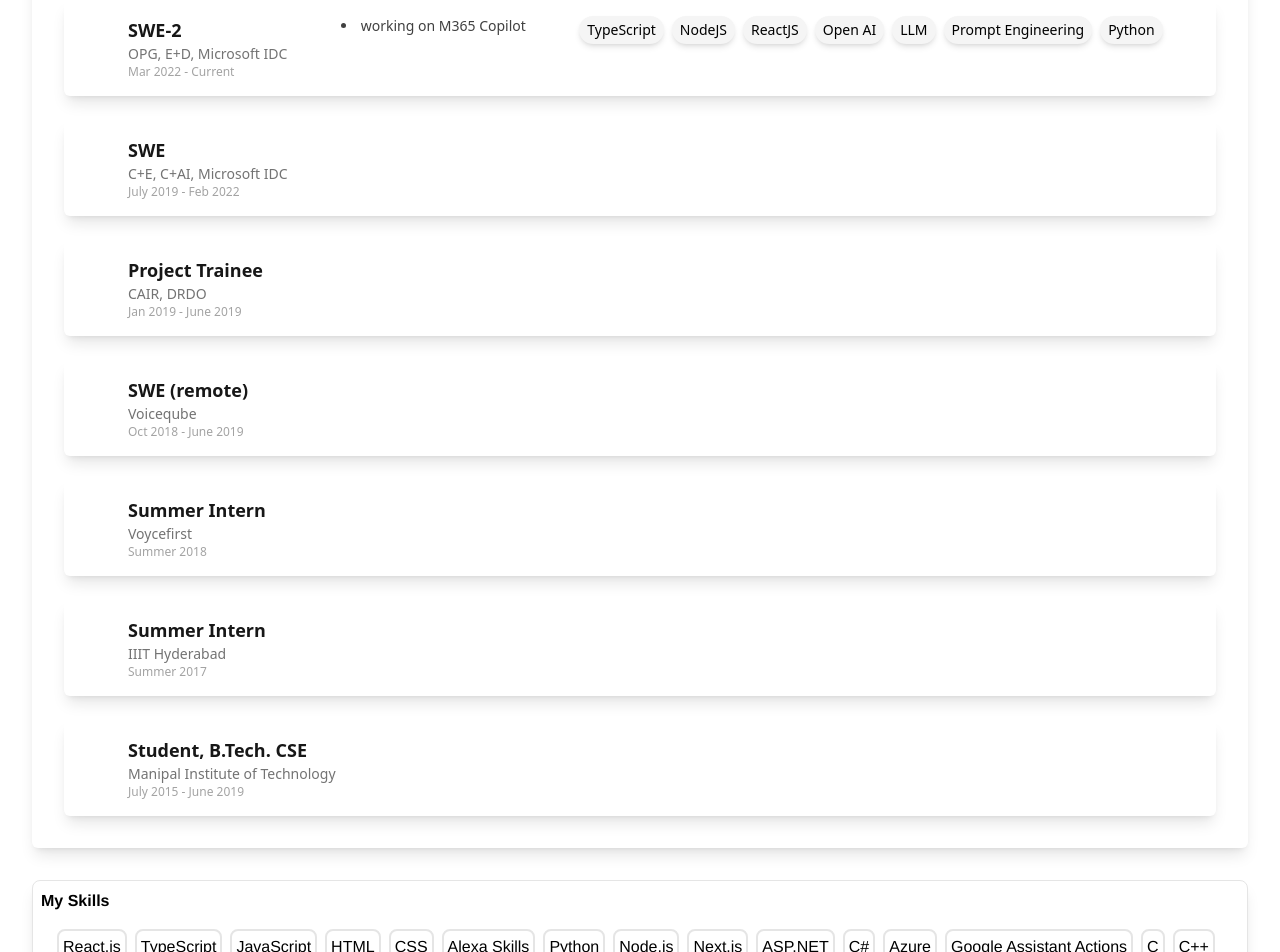
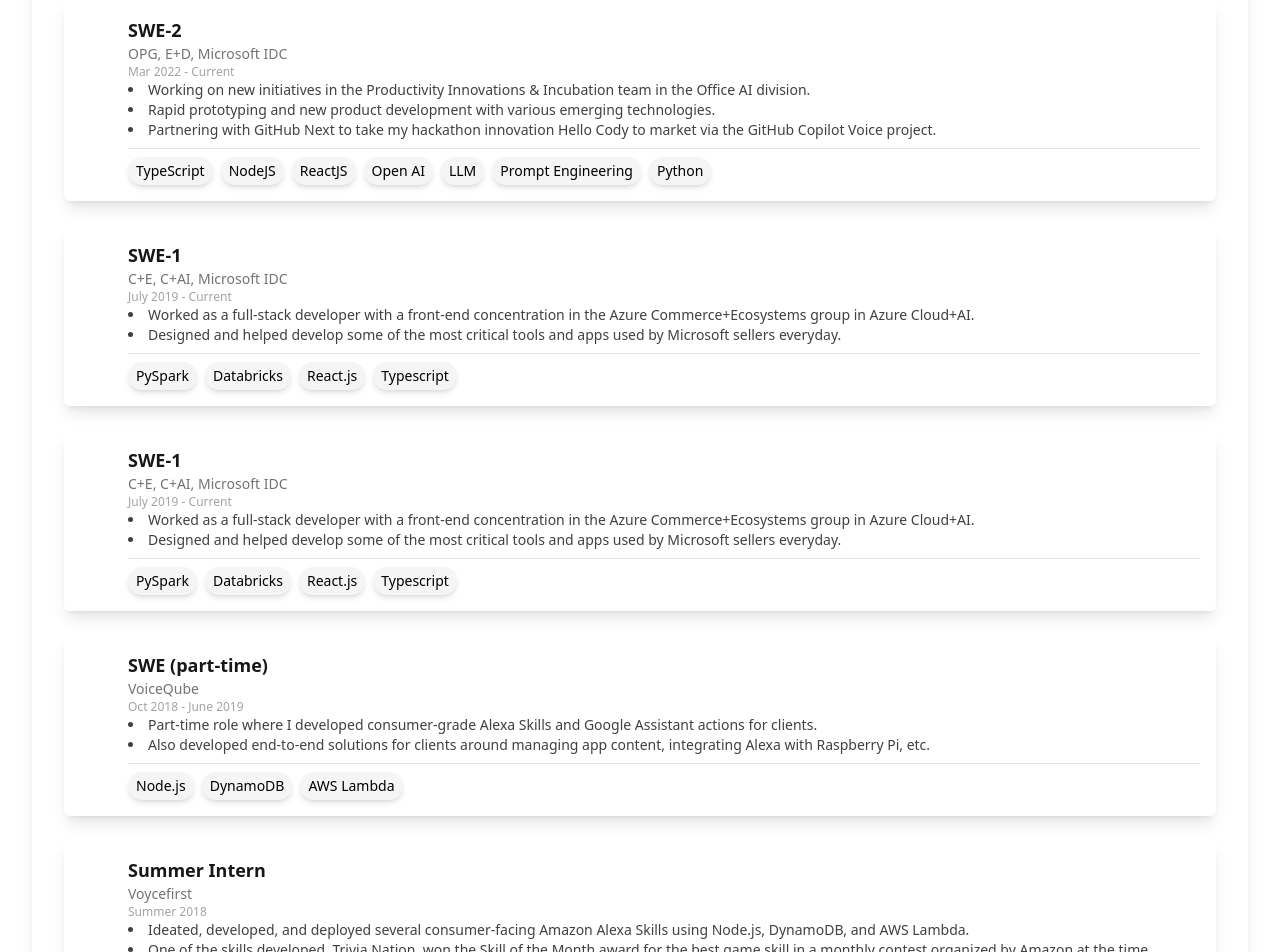
Before and after one commit to priyankark/PriyankarKumarPortfolio, a Next.js app: page / in a window 1280 px wide. Shown: the part 820-1772 px from the top of the page. Built offline with nearby package versions, Linux system fonts and the light colour scheme.

Commit message:
Better looking

```diff
--- a/components/TimeLine.tsx
+++ b/components/TimeLine.tsx
@@ -1,5 +1,13 @@
 import React from 'react';
 import { motion } from 'framer-motion';
+
+interface Step {
+  position: string;
+  company: string;
+  dates: string;
+  description: string[];
+  skills: string[];
+}
 
 const cardVariants = {
   hidden: { opacity: 0, y: 20 },
@@ -11,7 +19,7 @@
   visible: { opacity: 1, x: 0 },
 };
 
-const StepCard = ({ step }) => (
+const StepCard: React.FC<{ step: Step }> = ({ step }) => (
   <motion.div
     className="flex space-x-4 items-start bg-white p-4 rounded-md shadow-lg"
     variants={cardVariants}
@@ -27,7 +35,7 @@
       </div>
     </div>
     <motion.div
-      className="flex-grow"
+      className="flex flex-1 flex-col"
       variants={sectionVariants}
       initial="hidden"
       animate="visible"
@@ -37,23 +45,10 @@
       </div>
       <div className="text-sm text-gray-500">{step.company}</div>
       <div className="text-xs text-gray-400">{step.dates}</div>
-    </motion.div>
-    <motion.div
-      className="flex-grow"
-      variants={sectionVariants}
-      initial="hidden"
-      animate="visible"
-    >
       <ul className="list-disc list-inside text-sm text-gray-700">
         {step?.description?.map((item, idx) => <li key={idx}>{item}</li>)}
       </ul>
-    </motion.div>
-    <motion.div
-      className="flex-grow"
-      variants={sectionVariants}
-      initial="hidden"
-      animate="visible"
-    >
+      <hr className="my-2" /> {/* Add this for a divider */}
       <div className="flex flex-wrap gap-2">
         {step?.skills?.map((skill, idx) => (
           <div
@@ -67,7 +62,8 @@
   </motion.div>
 );
 
-const Timeline = ({ steps }) => (
+
+const Timeline: React.FC<{ steps: Step[] }> = ({ steps }) => (
   <div className="p-8 space-y-4 shadow-lg bg-white rounded-md">
     <h2 className="text-2xl font-bold text-gray-900">Experience Timeline</h2>
     <div className="space-y-6">
@@ -87,7 +83,7 @@
             },
           }}
         >
-          {step && <StepCard step={step} />}
+          <StepCard step={step} />
         </motion.div>
       ))}
     </div>
--- a/pages/index.js
+++ b/pages/index.js
@@ -23,13 +23,42 @@
         </div>
         <div className="w-full">
           <TimeLine steps={[
-            { dates: "Mar 2022 - Current", position: 'SWE-2', company: 'OPG, E+D, Microsoft IDC', description: ["working on M365 Copilot"], skills: ["TypeScript", "NodeJS", "ReactJS", "Open AI", "LLM", "Prompt Engineering", "Python"] },
-            { dates: "July 2019 - Feb 2022", position: 'SWE', company: 'C+E, C+AI, Microsoft IDC' },
-            { dates: "Jan 2019 - June 2019", position: 'Project Trainee', company: 'CAIR, DRDO' },
-            { dates: "Oct 2018 - June 2019", position: 'SWE (remote)', company: 'Voiceqube' },
-            { dates: "Summer 2018", position: 'Summer Intern', company: 'Voycefirst' },
-            { dates: "Summer 2017", position: 'Summer Intern', company: 'IIIT Hyderabad' },
-            { dates: "July 2015 - June 2019", position: "Student, B.Tech. CSE", company: "Manipal Institute of Technology" }
+            {
+              dates: "Mar 2022 - Current", position: 'SWE-2', company: 'OPG, E+D, Microsoft IDC', description: [
+                "Working on new initiatives in the Productivity Innovations & Incubation team in the Office AI division.",
+                "Rapid prototyping and new product development with various emerging technologies.",
+                "Partnering with GitHub Next to take my hackathon innovation Hello Cody to market via the GitHub Copilot Voice project."
+              ], skills: ["TypeScript", "NodeJS", "ReactJS", "Open AI", "LLM", "Prompt Engineering", "Python"]
+            },
+            {
+              dates: "July 2019 - Current", position: 'SWE-1', company: 'C+E, C+AI, Microsoft IDC', description: [
+                "Worked as a full-stack developer with a front-end concentration in the Azure Commerce+Ecosystems group in Azure Cloud+AI.",
+                "Designed and helped develop some of the most critical tools and apps used by Microsoft sellers everyday."
+              ], skills: ["PySpark", "Databricks", "React.js", "Typescript"]
+            },
+            {
+              dates: "July 2019 - Current", position: 'SWE-1', company: 'C+E, C+AI, Microsoft IDC', description: [
+                "Worked as a full-stack developer with a front-end concentration in the Azure Commerce+Ecosystems group in Azure Cloud+AI.",
+                "Designed and helped develop some of the most critical tools and apps used by Microsoft sellers everyday."
+              ], skills: ["PySpark", "Databricks", "React.js", "Typescript"]
+            },
+            {
+              dates: "Oct 2018 - June 2019", position: 'SWE (part-time)', company: 'VoiceQube', description: [
+                "Part-time role where I developed consumer-grade Alexa Skills and Google Assistant actions for clients.",
+                "Also developed end-to-end solutions for clients around managing app content, integrating Alexa with Raspberry Pi, etc."
+              ], skills: ["Node.js", "DynamoDB", "AWS Lambda"]
+            },
+            {
+              dates: "Summer 2018", position: 'Summer Intern', company: 'Voycefirst', description: [
+                "Ideated, developed, and deployed several consumer-facing Amazon Alexa Skills using Node.js, DynamoDB, and AWS Lambda.",
+                "One of the skills developed, Trivia Nation, won the Skill of the Month award for the best game skill in a monthly contest organized by Amazon at the time."
+              ], skills: ["Node.js", "DynamoDB", "AWS Lambda"]
+            },
+            {
+              dates: "Summer 2017", position: 'Summer Intern', company: 'IIIT Hyderabad', description: [
+                "Interned at the Lab for Spatial Informatics where I worked on building a GUI application to convert 2D CAD drawing models into GIS ready data models."
+              ], skills: ["GUI development", "CAD", "GIS"]
+            }
           ]} />
         </div>
         <div className="mt-8">
```
